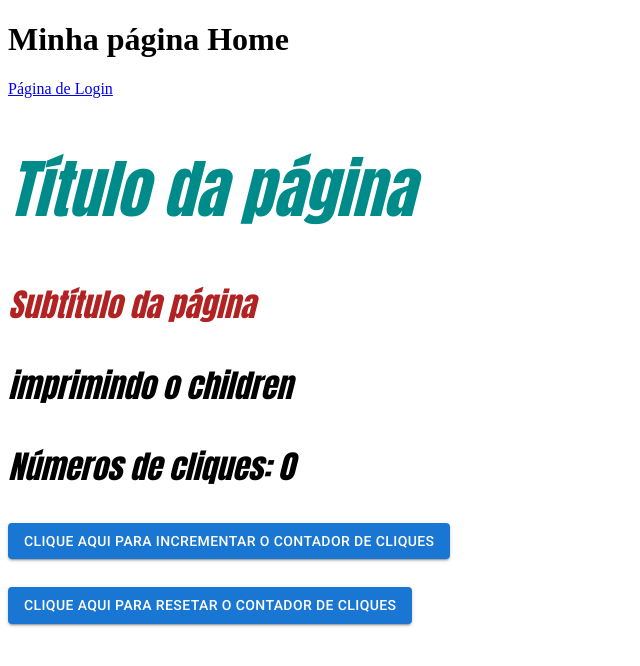
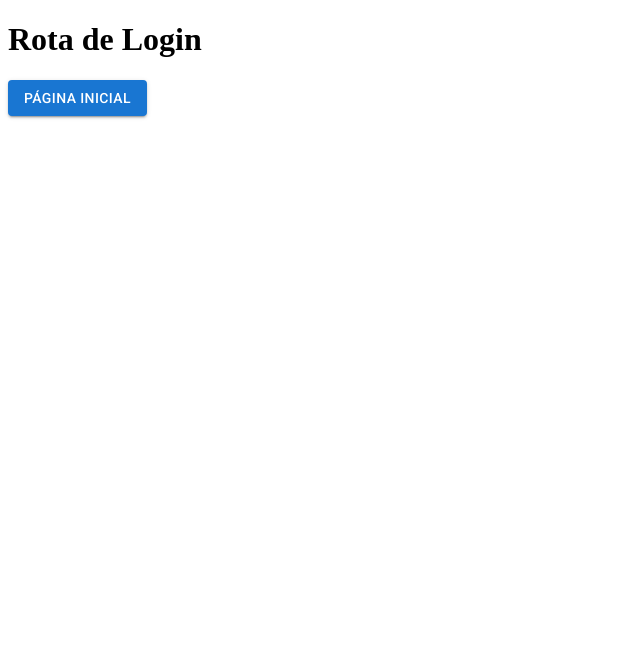
Before and after one commit to ocsoares/Aprendendo-ReactJS, a React (Vite) app: page /login in a window 1280 px wide. Before the commit this address led to /home. Shown: the top 666 px of the page, without its empty margins (0-640 px from the left). Built offline with nearby package versions, Linux system fonts and the light colour scheme.

Commit message:
feat: add useNavigate() to button onClick event to login page

```diff
--- /dev/null
+++ b/src/app/pages/Login.tsx
@@ -0,0 +1,20 @@
+import { Button } from "@mui/material";
+import { useNavigate } from "react-router-dom";
+
+export const Login = () => {
+  const routerNavigate = useNavigate();
+
+  const handleClick = () => {
+    routerNavigate("/home"); // FUNÇÃO para NAVEGAR para uma Rota Especificada !!!
+  };
+
+  return (
+    <div>
+      <h1>Rota de Login</h1>
+
+      <Button variant="contained" onClick={handleClick}>
+        Página inicial
+      </Button>
+    </div>
+  );
+};
--- a/src/app/routes/routes.tsx
+++ b/src/app/routes/routes.tsx
@@ -5,13 +5,14 @@ import {
   Navigate,
 } from "react-router-dom";
 import { Home } from "../pages/Home";
+import { Login } from "../pages/Login";
 
 export const Routes = () => {
   return (
     <BrowserRouter>
       <ReactRouter>
         <Route path="/home" element={<Home />} />
-        <Route path="teste" element={<p>ola</p>} />
+        <Route path="/login" element={<Login />} />
 
         {/* Toda Rota que NÃO for especificada A CIMA será REDIRECIONADA para a página "home" !!!  */}
         <Route path="*" element={<Navigate to="home" />} />
```
Also changed, not shown: src/app/pages/home/Home.tsx (deleted, +0 -14 lines).
